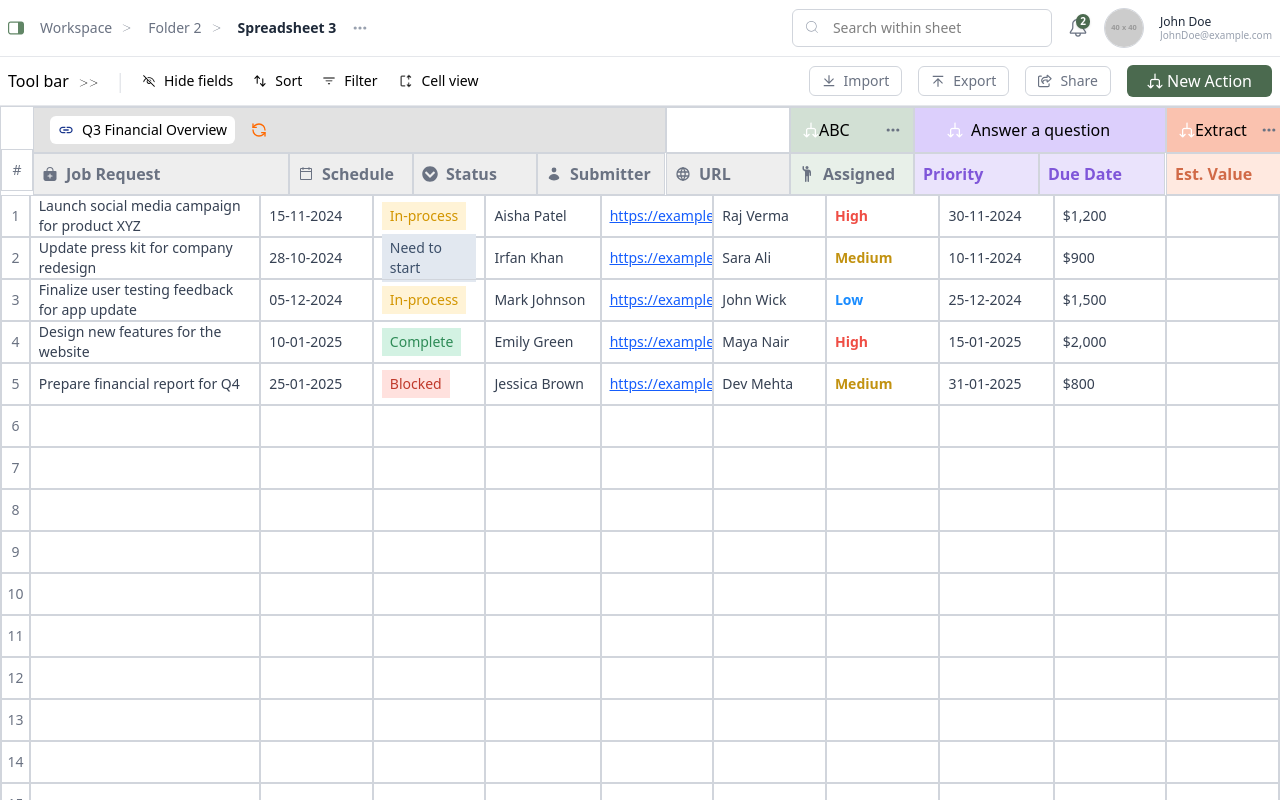
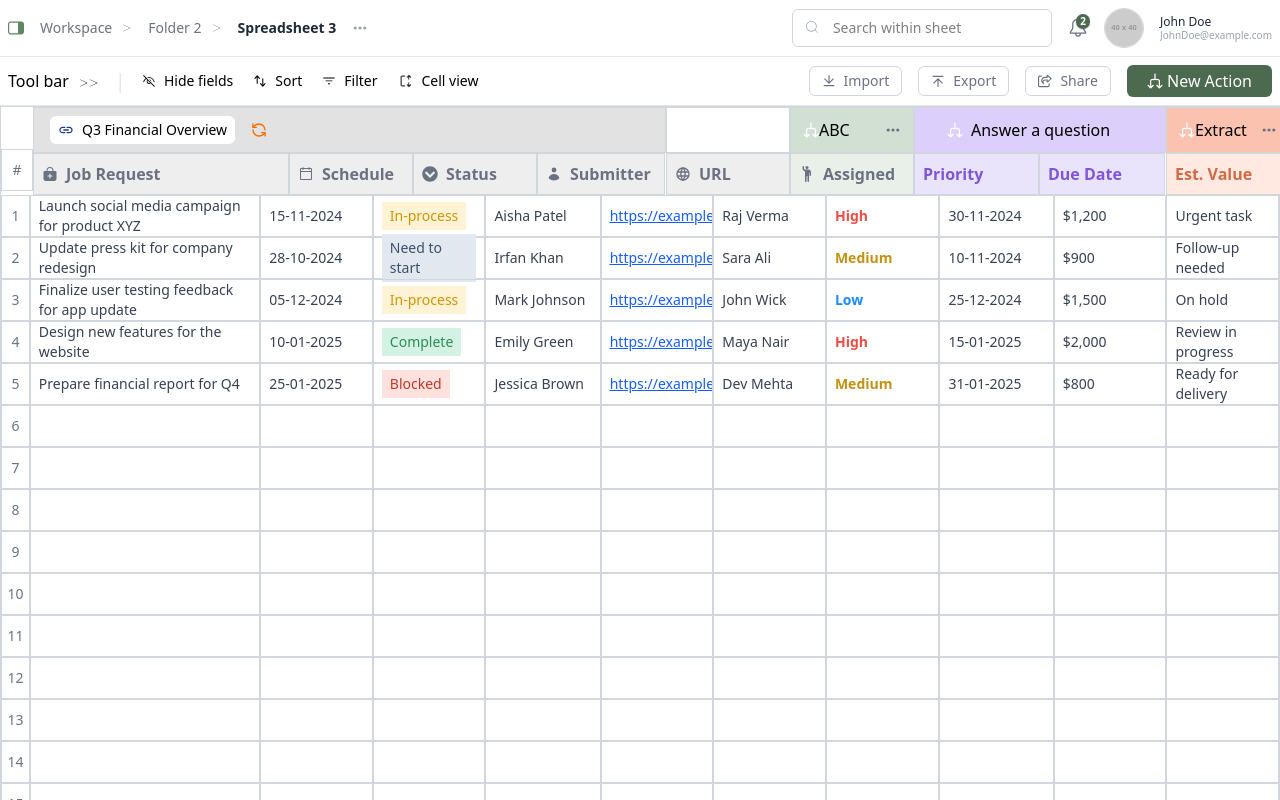
Before and after one commit to Rohitchand-01/Spreadsheet, a React (Vite) app: page / in a window 1280 px wide. Shown: the top 800 px of the page. Built offline with nearby package versions, Linux system fonts and the light colour scheme.

Commit message:
feat: update remarks in Excel component and adjust header cell width

```diff
--- a/src/components/Excel.tsx
+++ b/src/components/Excel.tsx
@@ -32,7 +32,7 @@ const assignedTo = ['Raj Verma', 'Sara Ali', 'John Wick', 'Maya Nair', 'Dev Meht
 const priorities = ['High', 'Medium', 'Low']
 const dueDates = ['30-11-2024', '10-11-2024', '25-12-2024', '15-01-2025', '31-01-2025']
 const values = ['$1,200', '$900', '$1,500', '$2,000', '$800']
-const remarks = ['', '', '', '', '']
+const remarks = ['Urgent task', 'Follow-up needed', 'On hold', 'Review in progress', 'Ready for delivery']
 
 const statusStyles = {
   'In-process': 'bg-[#FFF3D6] text-[#D29500]',
@@ -137,7 +137,7 @@ const Excel = () => {
           <div className="flex items-center justify-center bg-[#EEEEEE] w-[122px] h-[46px] border border-gray-300">
             <FaPlus className="text-gray-500" />
           </div>
-          <div className="bg-[#EEEEEE] w-[122px] h-[42px] border border-gray-300 flex items-center justify-center font-semibold text-gray-500">
+          <div className="bg-[#EEEEEE] w-[124px] h-[42px] border border-gray-300 flex items-center justify-center font-semibold text-gray-500">
 
           </div>
         </div>
```
